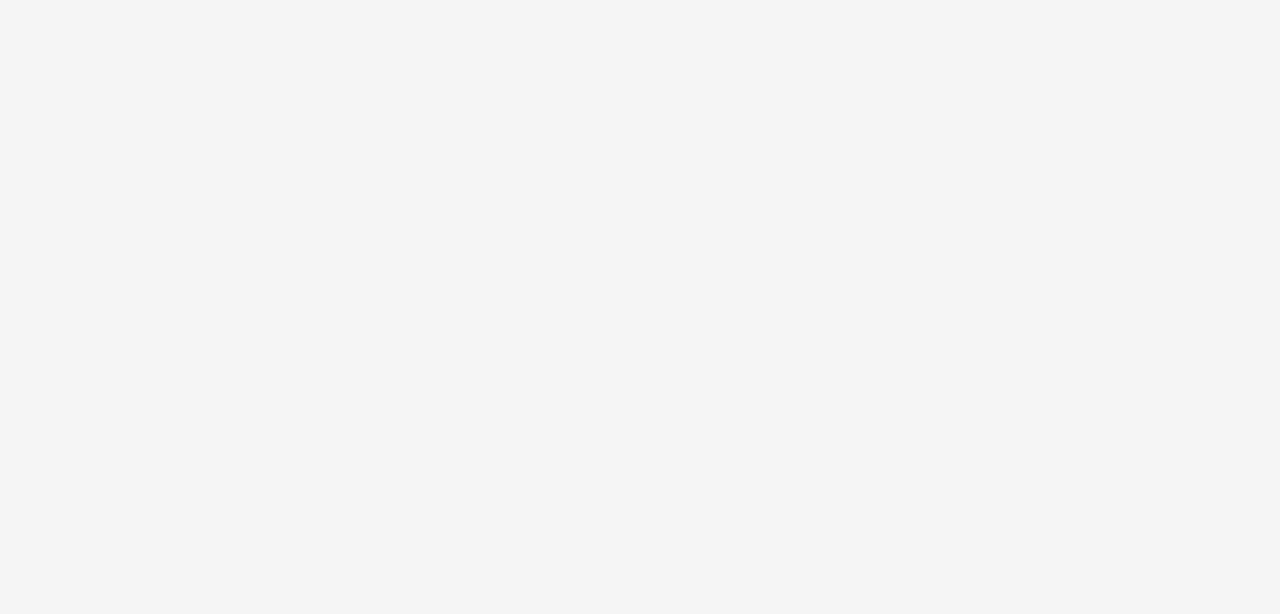
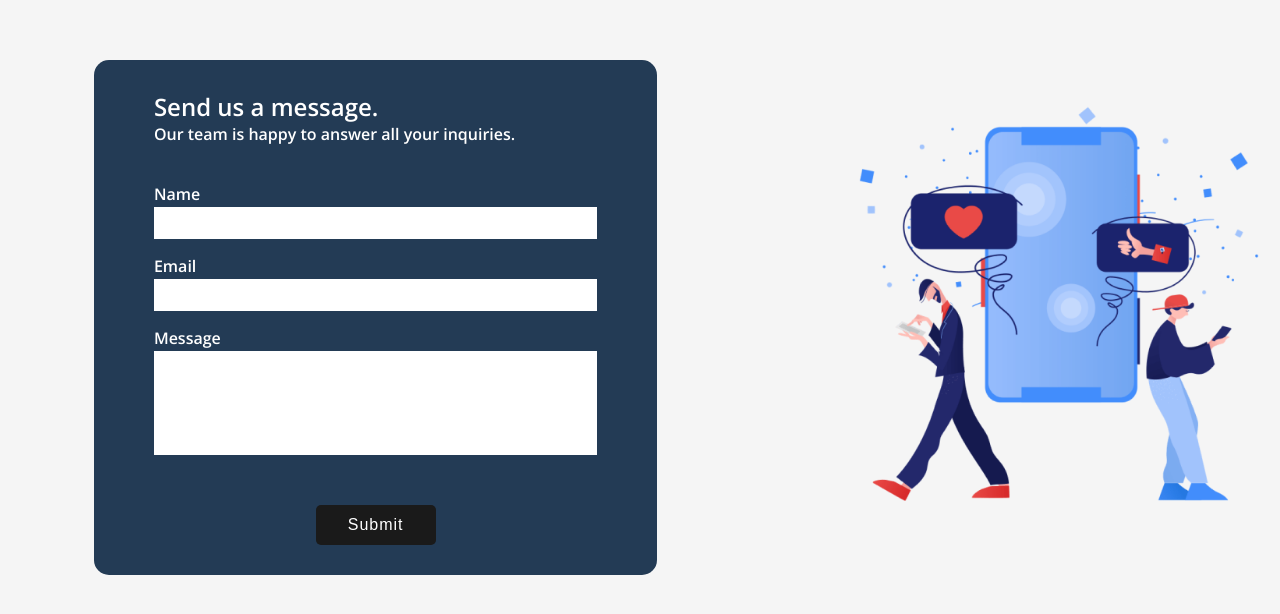
Before and after one commit to yssae/jotter, an Angular app: page / in a window 1280 px wide. Shown: the part 1316-1930 px from the top of the page. Before the commit the page ends 1400 px from the top, so only its background shows below. Built offline with nearby package versions, Linux system fonts and the light colour scheme; a web font is replaced by a local one.

Commit message:
JTR-14 contact-us section

```diff
--- /dev/null
+++ b/src/app/home/contact-us/contact-us.component.html
@@ -0,0 +1,36 @@
+<div class="wrapper">
+  <div class="form-container">
+    <form [formGroup]="contactForm" (ngSubmit)="onSubmit(contactForm.value)">
+      <h2>Send us a message.</h2>
+      <p>Our team is happy to answer all your inquiries.</p><br>
+
+      <div class="field">
+        <label for="name">Name</label>
+        <input type="text" formControlName="name">
+
+        <p *ngIf="submitted && f['name'].errors?.['required']" class="field-error">Required</p>
+      </div>
+
+      <div class="field">
+        <label for="email">Email</label>
+        <input type="email" formControlName="email">
+        <div *ngIf="submitted" class="field-error">
+          <p *ngIf="f['email'].errors?.['required']">Required</p>
+          <p *ngIf="f['email'].errors?.['email']">Invalid email</p>
+        </div>
+      </div>
+
+      <div class="field">
+        <label for="message">Message</label>
+        <textarea cols="30" rows="5" formControlName="message"></textarea>
+        <p *ngIf="submitted && f['message'].errors?.['required']" class="field-error">Required</p>
+      </div>
+
+      <input type="submit" value="Submit" id="submit-btn">
+    </form>
+  </div>
+
+  <div class="illustration">
+    <img src="assets/images/clip-online-advertising-smm 1.png" alt="">
+  </div>
+</div>
--- /dev/null
+++ b/src/app/home/contact-us/contact-us.component.scss
@@ -0,0 +1,72 @@
+@import "./../../variable.scss";
+@import url('https://fonts.googleapis.com/css2?family=Open+Sans:wght@600&display=swap');
+
+.wrapper {
+  height: 867px;
+  max-width: 1396px;
+  margin: auto;
+  display: flex;
+  align-items: center;
+  font-family: 'Open Sans', sans-serif;
+}
+
+.illustration {
+  width: 45%;
+  text-align: center;
+  img {
+    height: 520px;
+  }
+}
+
+.form-container {
+  width: 55%;
+  text-align: center;
+
+  h2, p, .field{
+    text-align: left;
+  }
+
+  input[type=submit] {
+    width: 120px;
+    height: 40px;
+    padding: 5px;
+    margin-top: 30px;
+    border-radius: 5px;
+    letter-spacing: 1px;
+    border: transparent;
+    background: #1a1a1a;
+    color: $font-color-secondary;
+  }
+
+  input[type=submit]:active {
+    box-shadow: 0 5px #333;
+    transform: translateY(4px);
+  }
+}
+
+form {
+  margin: auto;
+  width: 75%;
+  font-size: 16px;
+  padding: 30px 60px;
+  border-radius: 15px;
+  background: $color-primary;
+  color: $font-color-secondary;
+
+  .field {
+    margin: 15px auto;
+  }
+
+  label {
+    line-height: 25px;
+  }
+
+  input, textarea {
+    width: 100%;
+    padding: 7px;
+    font-size: 16px;
+    resize: none;
+    border: transparent;
+    outline: transparent;
+  }
+}
--- /dev/null
+++ b/src/app/home/contact-us/contact-us.component.ts
@@ -0,0 +1,41 @@
+import { Component, OnInit } from '@angular/core';
+import { FormGroup, FormBuilder, Validator, Validators} from '@angular/forms';
+
+import { Message } from './message';
+
+@Component({
+  selector: 'contact-us',
+  templateUrl: './contact-us.component.html',
+  styleUrls: ['./contact-us.component.scss']
+})
+export class ContactUsComponent implements OnInit {
+  contactForm: FormGroup;
+  submitted: boolean = false;
+
+  constructor(private formBuilder: FormBuilder) { }
+
+  ngOnInit(): void {
+    this.contactForm = this.formBuilder.group({
+      email: [
+        '',
+        [Validators.required,Validators.email]
+      ],
+      name: [ '', Validators.required],
+      message: ['', Validators.required]
+    })
+  }
+
+  onSubmit(message: Message) {
+    this.submitted = true;
+    if(!message || this.contactForm.invalid) {
+      return;
+    }
+
+    console.log(message);
+  }
+
+  get f() {
+    return this.contactForm.controls;
+  }
+
+}
--- /dev/null
+++ b/src/app/home/contact-us/message.ts
@@ -0,0 +1,5 @@
+export interface Message {
+  email: string,
+  name: string,
+  message: string
+}
--- a/src/app/home/feature/feature.component.scss
+++ b/src/app/home/feature/feature.component.scss
@@ -29,7 +29,3 @@
     bottom: 50px;
   }
 }
-
-@media screen and (min-width: 1440px) {
-
-}
--- a/src/app/home/home.component.html
+++ b/src/app/home/home.component.html
@@ -3,6 +3,6 @@
     <nav class="navbar" #stickyMenu [class.sticky] = "sticky"><navbar></navbar></nav>
     <get-started class="main-section"></get-started>
   </section>
-
   <section id="features"><feature></feature></section>
+  <section id="contact-us"><contact-us></contact-us></section>
 </div>
--- a/src/app/home/navbar/navbar.component.html
+++ b/src/app/home/navbar/navbar.component.html
@@ -6,7 +6,7 @@
   <ul>
     <li><a href="#home">HOME</a></li>
     <li><a href="#features">FEATURES</a></li>
-    <li><a href="#contact">CONTACT</a></li>
+    <li><a href="#contact-us">CONTACT</a></li>
     <li><a routerLink="/login">SIGN IN</a></li>
   </ul>
 </div>
--- /dev/null
+++ b/src/app/shared/models/user.ts
@@ -0,0 +1,6 @@
+export interface User {
+  uid: string,
+  username: string,
+  email: string,
+  password: string,
+}
--- a/src/app/variable.scss
+++ b/src/app/variable.scss
@@ -6,9 +6,9 @@ $color-secondary: #E0563B;
 
 $font-color-primary: #333333;
 $font-color-secondary: #FFFFFF;
+$font-color-error: #ff0000;
 
 $button-color-1-: #34596F;
-
 $field-bg-color: #ECF0F1;
 
 $font-success-color: #B1D07A;
--- a/src/styles.scss
+++ b/src/styles.scss
@@ -1,5 +1,6 @@
 @import "~@angular/material/prebuilt-themes/indigo-pink.css";
 @import url('https://fonts.cdnfonts.com/css/bahnschrift');
+@import url('https://fonts.googleapis.com/css2?family=Roboto:wght@100;300;400;500;700&display=swap');
 
 @import "./app/variable.scss";
 
@@ -22,3 +23,11 @@ html, body {
   scroll-behavior: smooth;
   height: 100%;
 }
+
+.field-error {
+  font-size: 14px;
+  font-weight: 400;
+  line-height: 25px;
+  font-family: $primary-font;
+  color: $font-color-error;
+}
--- a/tsconfig.json
+++ b/tsconfig.json
@@ -5,6 +5,7 @@
     "baseUrl": "./",
     "outDir": "./dist/out-tsc",
     "forceConsistentCasingInFileNames": true,
+    "strictPropertyInitialization": false,
     "strict": true,
     "noImplicitOverride": true,
     "noPropertyAccessFromIndexSignature": true,
```
Also changed, not shown: src/app/app.module.ts (+7 -2 lines).
